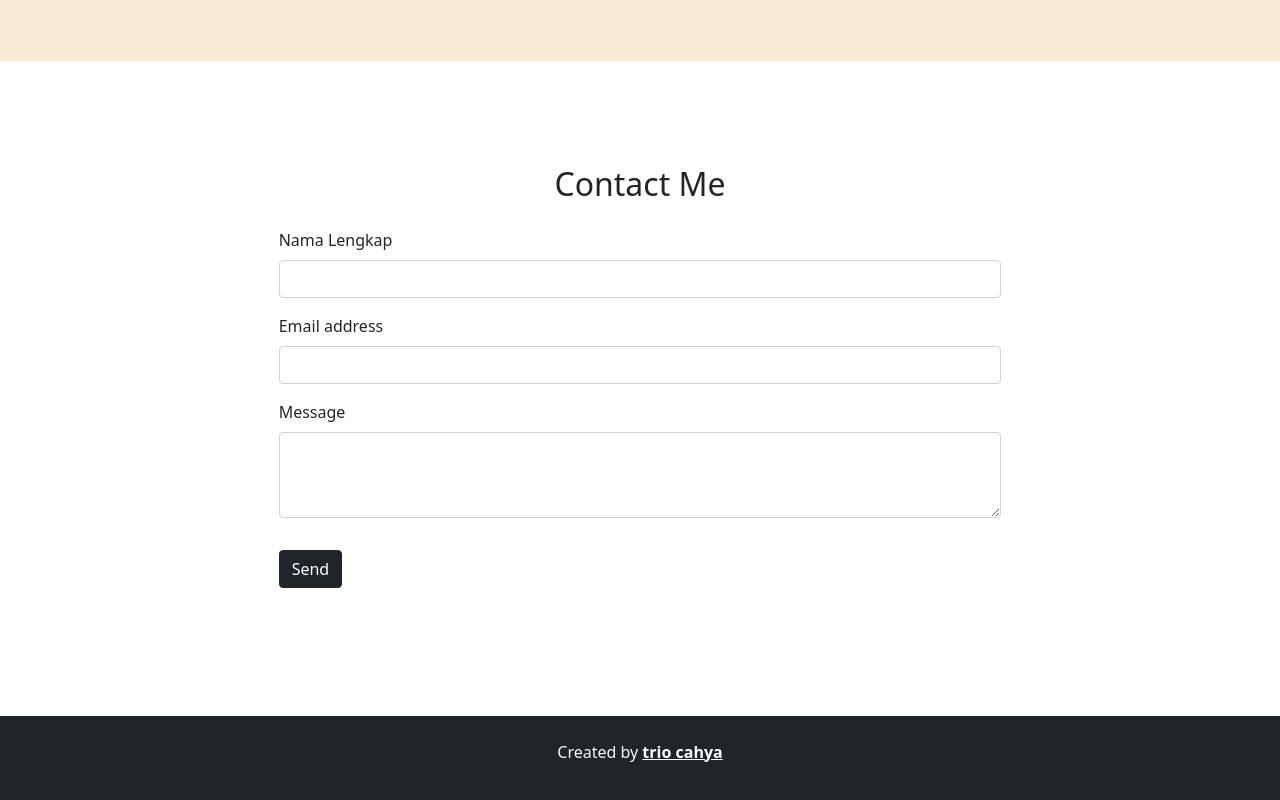
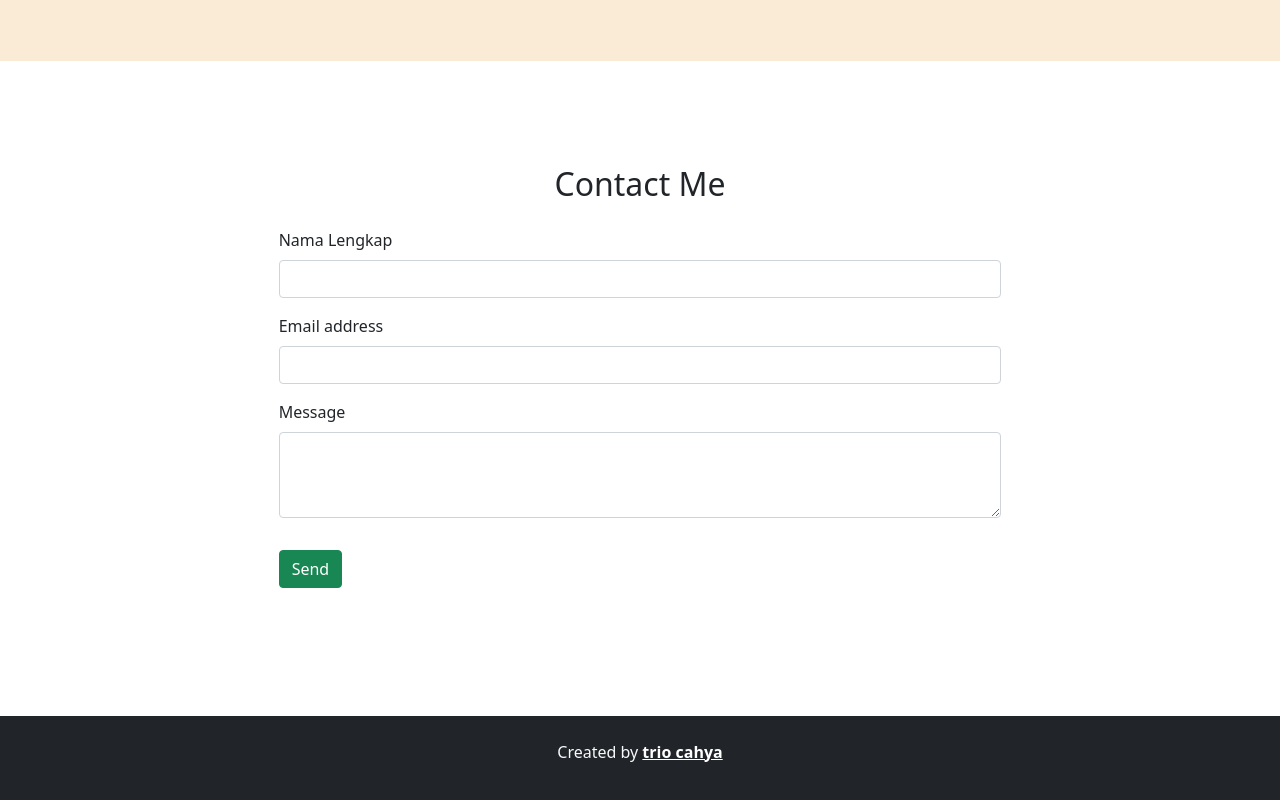
Before and after one commit to triocahyarama/triocahyarama.github.io, a plain HTML site: page index.html in a window 1280 px wide. Shown: the part 1638-2438 px from the top of the page. Drawn offline with nearby package versions, Linux system fonts and the light colour scheme.

Commit message:
change button to btn-succes

```diff
--- a/index.html
+++ b/index.html
@@ -134,7 +134,7 @@
                 <label for="message" class="form-label">Message</label>
                 <textarea class="form-control" id="message" rows="3"></textarea>
               </div>
-              <button type="submit" class="btn btn-dark mt-3 mb-5">Send</button>
+              <button type="submit" class="btn btn-success mt-3 mb-5">Send</button>
             </form>
           </div>
         </div>
```
